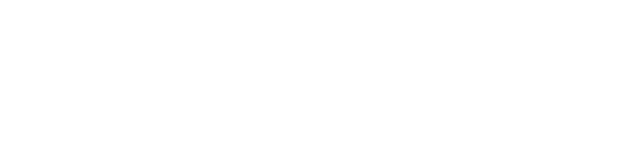
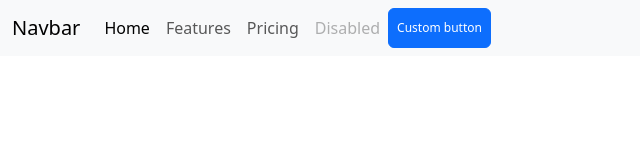
Before and after one commit to grrdquinta/Ejercicio-Pagina, a plain HTML site: page index.html in a window 1280 px wide. Shown: the whole page, without its empty margins (0-640 px from the left). Drawn offline with nearby package versions, Linux system fonts and the light colour scheme.

Commit message:
agrege el navbar

```diff
--- a/index.html
+++ b/index.html
@@ -1,11 +1,47 @@
 <!DOCTYPE html>
 <html lang="en">
+
 <head>
     <meta charset="UTF-8">
     <meta name="viewport" content="width=device-width, initial-scale=1.0">
     <title>Document</title>
+    <link href="https://cdn.jsdelivr.net/npm/bootstrap@5.3.2/dist/css/bootstrap.min.css" rel="stylesheet"
+        integrity="sha384-T3c6CoIi6uLrA9TneNEoa7RxnatzjcDSCmG1MXxSR1GAsXEV/Dwwykc2MPK8M2HN" crossorigin="anonymous">
+    <link rel="stylesheet" href="style/style.css">
 </head>
+
 <body>
+    <header>
+        <nav class="navbar navbar-expand-lg bg-body-tertiary">
+            <div class="container-fluid">
+                <a class="navbar-brand" href="#">Navbar</a>
+                <button class="navbar-toggler" type="button" data-bs-toggle="collapse" data-bs-target="#navbarNav"
+                    aria-controls="navbarNav" aria-expanded="false" aria-label="Toggle navigation">
+                    <span class="navbar-toggler-icon"></span>
+                </button>
+                <div class="collapse navbar-collapse" id="navbarNav">
+                    <ul class="navbar-nav">
+                        <li class="nav-item">
+                            <a class="nav-link active" aria-current="page" href="#">Home</a>
+                        </li>
+                        <li class="nav-item">
+                            <a class="nav-link" href="#">Features</a>
+                        </li>
+                        <li class="nav-item">
+                            <a class="nav-link" href="#">Pricing</a>
+                        </li>
+                        <li class="nav-item">
+                            <a class="nav-link disabled" aria-disabled="true">Disabled</a>
+                        </li>
+                        <button type="button" class="btn btn-primary"
+                            style="--bs-btn-padding-y: .25rem; --bs-btn-padding-x: .5rem; --bs-btn-font-size: .75rem;">
+                            Custom button
+                        </button>
+                    </ul>
+                </div>
+            </div>
+        </nav>
+    </header>
+</body>
 
-</body>
 </html>
```
